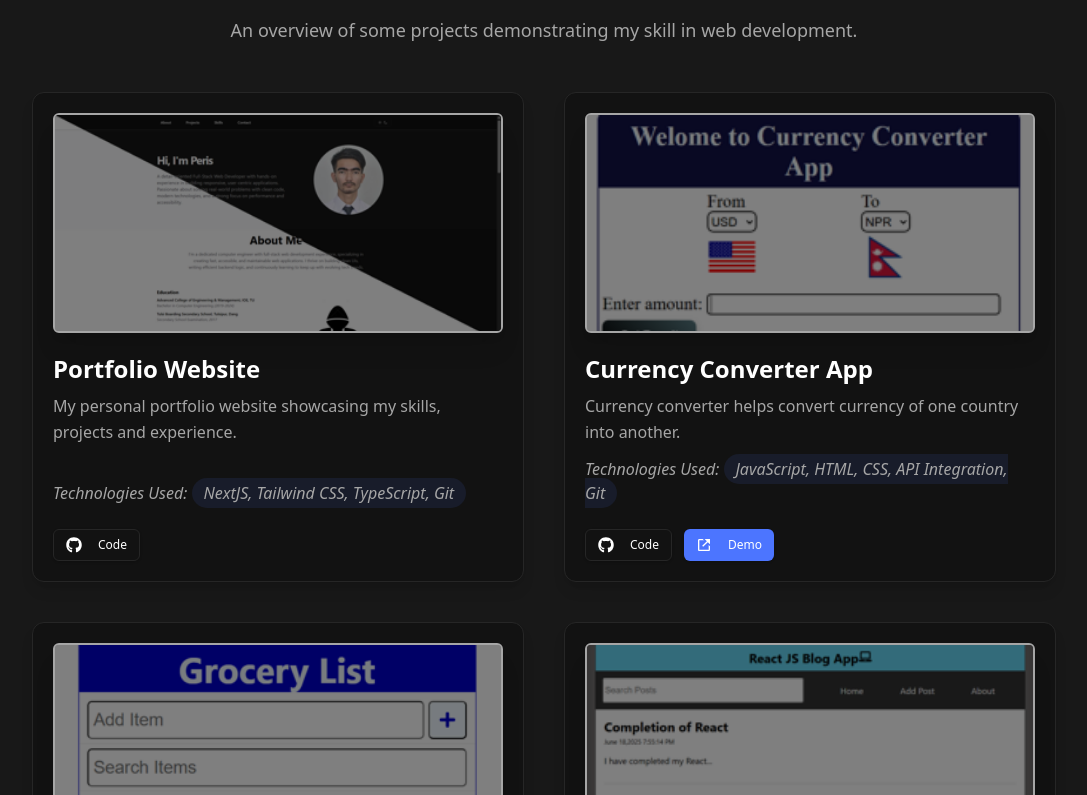
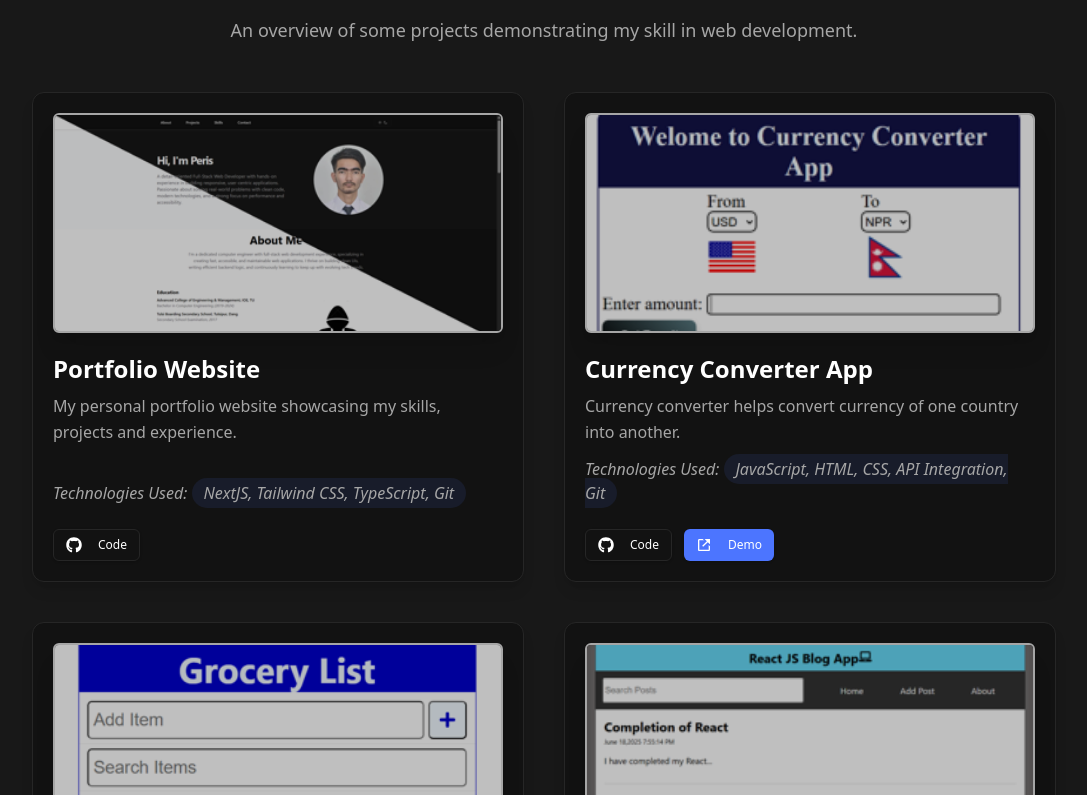
Before and after one commit to coder-peris/Portfolio, a Next.js app: page / in a window 1280 px wide. Shown: the part 1365-2160 px from the top of the page, without its empty margins (96-1183 px from the left). Built offline with nearby package versions, Linux system fonts and the light colour scheme.

Commit message:
Mask opacity decreased in projects image

```diff
--- a/app/globals.css
+++ b/app/globals.css
@@ -39,7 +39,7 @@
   --primary: #3b5bfd;
   --primary-foreground: #f0f9ff;
 
-  --imgmask: rgba(0, 0, 0, 0.093);
+  --imgmask: rgba(0, 0, 0, 0);
 
   --secondary: #56c4e0;
   --secondary-foreground: #1d1f21;
@@ -65,7 +65,7 @@
   --card: #1c1c1c;
   --card-foreground: #ffffff;
 
-  --imgmask: rgba(0, 0, 0, 0.501);
+  --imgmask: rgba(0, 0, 0, 0.25);
 
   --primary: #4c75ff;
   --primary-foreground: #ffffff;
```
